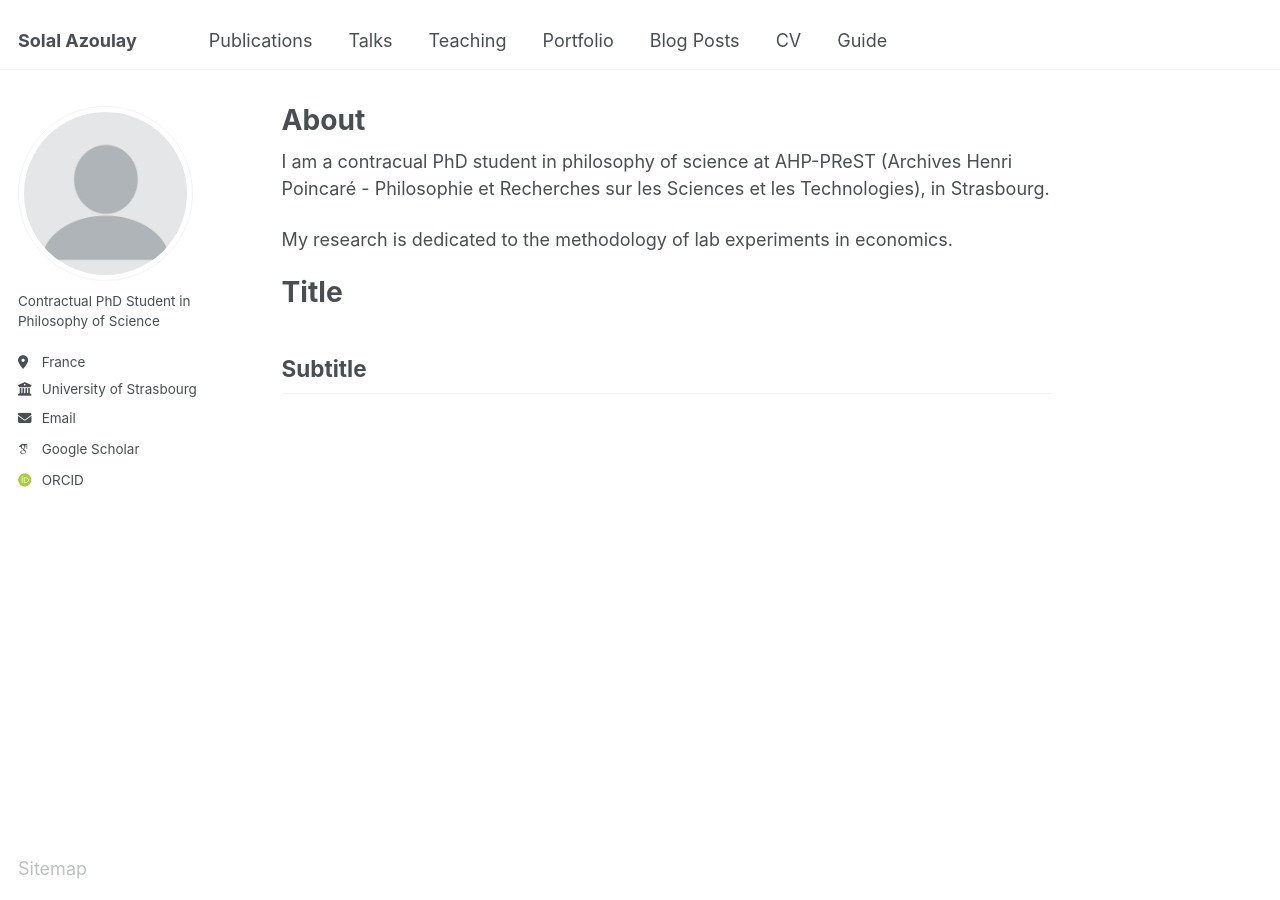
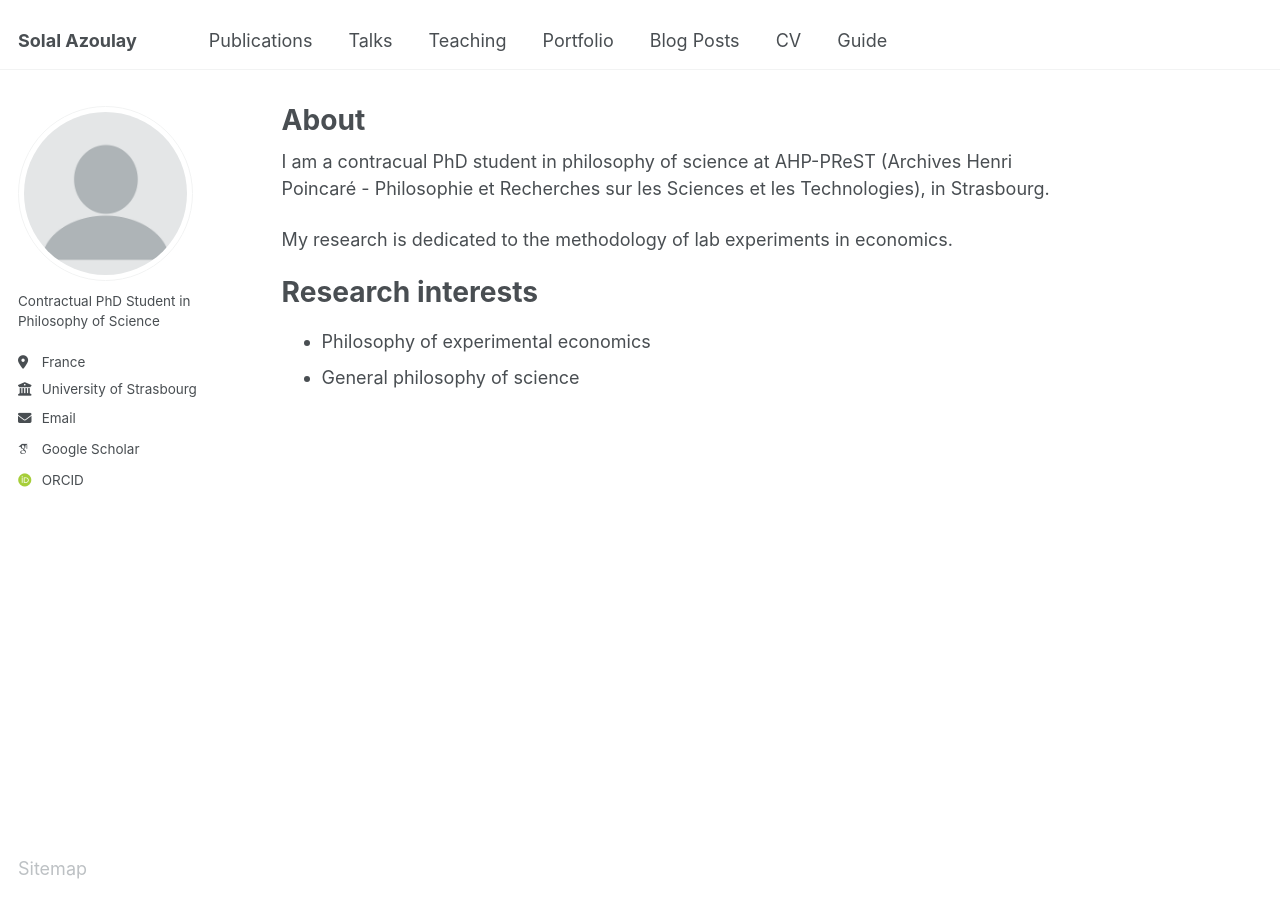
Before and after one commit to solal-azoulay/solal-azoulay.github.io, a Jekyll site: the page built from _pages/about.md, in a window 1280 px wide. Built offline with Jekyll 4.4.1, drawn with Linux system fonts in a browser that asks for light colours; some web fonts are replaced.

Commit message:
Update about.md

```diff
--- a/_pages/about.md
+++ b/_pages/about.md
@@ -11,8 +11,7 @@ I am a contracual PhD student in philosophy of science at AHP-PReST (Archives He
 
 My research is dedicated to the methodology of lab experiments in economics.
 
-Title
+Research interests
 ======
-
-Subtitle
-------
+- Philosophy of experimental economics
+- General philosophy of science
```
